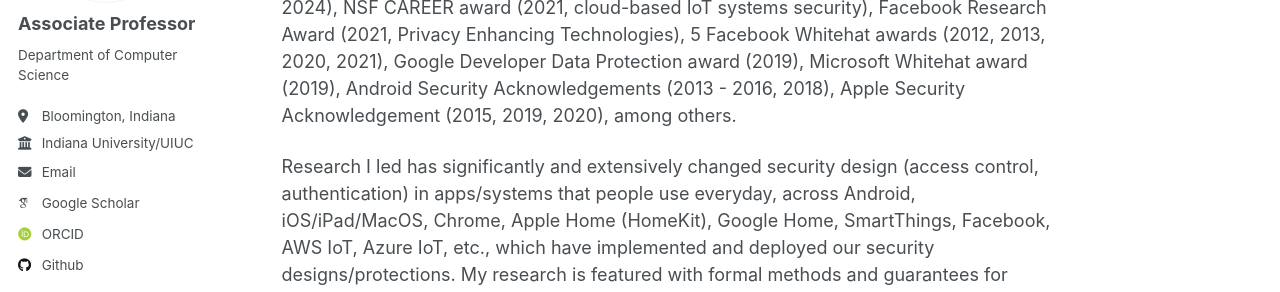
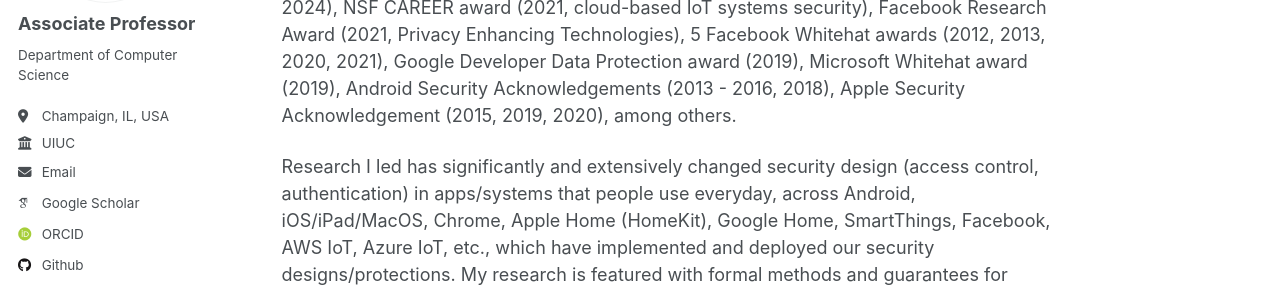
Before and after one commit to luyixing/luyixing.github.io, a Jekyll site: the page built from _pages/about.md, in a window 1280 px wide. Shown: the part 359-651 px from the top of the page. Built offline with Jekyll 4.4.1, drawn with Linux system fonts in a browser that asks for light colours; some web fonts are replaced.

Commit message:
Update _config.yml

```diff
--- a/_config.yml
+++ b/_config.yml
@@ -25,10 +25,10 @@ author:
   name             : "Associate Professor"
   pronouns         : # example: "she/her"
   bio              : "Department of Computer Science"
-  location         : "Bloomington, Indiana"
-  employer         : "Indiana University/UIUC"
+  location         : "Champaign, IL, USA"
+  employer         : "UIUC"
   uri              : # URL
-  email            : "luyixing@iu.edu"
+  email            : "lxing2@illinois.edu"
 
   # Academic websites
   arxiv            : # URL - Update with the correct link to your profile
```
